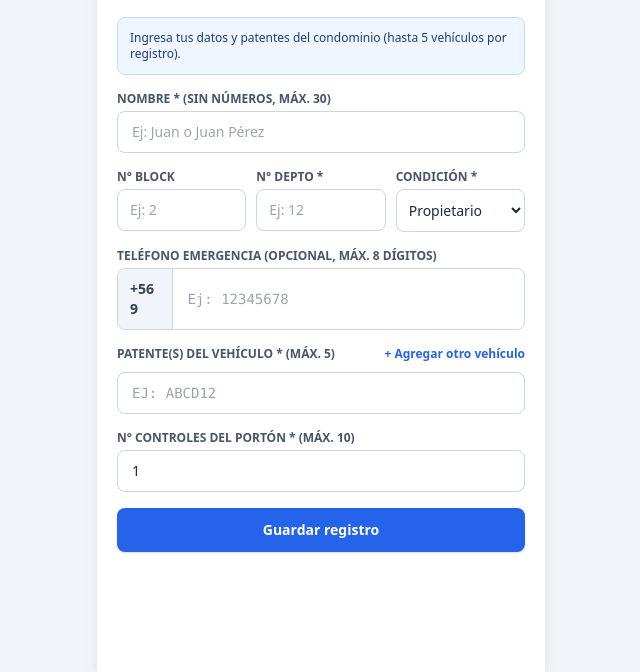
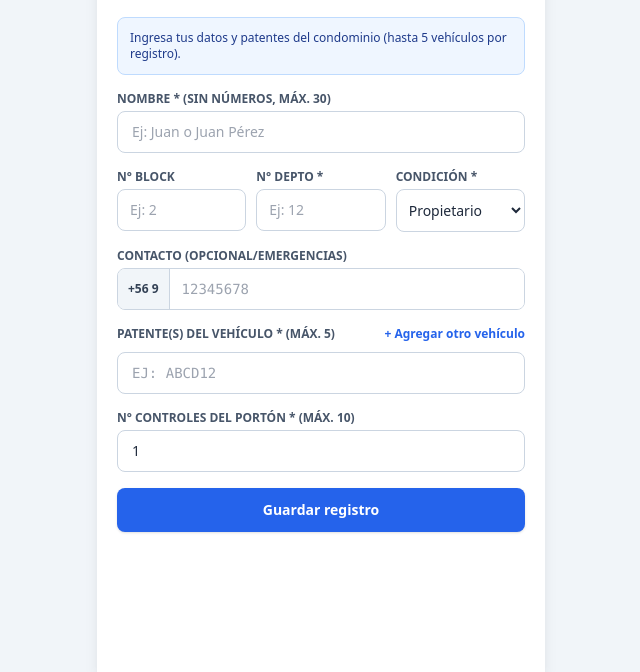
Before and after one commit to aarondiazQA/catastro-vehiculos, a plain HTML site: page index.html in a window 1280 px wide. Shown: the part 128-800 px from the top of the page, without its empty margins (319-959 px from the left). Drawn offline with nearby package versions, Linux system fonts and the light colour scheme.

```diff
--- a/index.html
+++ b/index.html
@@ -71,15 +71,16 @@
           </div>
 
           <!-- Teléfono opcional de emergencia con prefijo estático +56 9 -->
+          <!-- Teléfono opcional de emergencia con prefijo estático +56 9 -->
 <div>
-            <label class="block text-xs font-semibold uppercase text-slate-600 mb-1">TELÉFONO EMERGENCIA (OPCIONAL, MÁX. 8 DÍGITOS)</label>
-            <div class="flex rounded-lg border border-slate-300 overflow-hidden focus-within:ring-2 focus-within:ring-blue-500">
-              <span class="bg-slate-100 text-slate-700 font-semibold text-sm px-3 py-2.5 border-r border-slate-300 select-none flex items-center">
+  <label class="block text-xs font-semibold uppercase text-slate-600 mb-1">CONTACTO (OPCIONAL/EMERGENCIAS)</label>
+  <div class="flex items-stretch rounded-lg border border-slate-300 overflow-hidden focus-within:ring-2 focus-within:ring-blue-500">
+    <span class="bg-slate-100 text-slate-700 font-semibold text-xs px-2.5 py-2.5 border-r border-slate-300 select-none flex items-center whitespace-nowrap shrink-0">
       +56 9
     </span>
-              <input type="text" id="telefono" inputmode="numeric" maxlength="8" placeholder="Ej: 12345678"
+    <input type="text" id="telefono" inputmode="numeric" maxlength="8" placeholder="12345678"
       oninput="formatearTelefono(this)"
-                class="w-full px-3.5 py-2.5 text-sm font-mono focus:outline-none" />
+      class="min-w-0 flex-1 px-3 py-2.5 text-sm font-mono focus:outline-none" />
   </div>
 </div>
 
```
Lines whose indentation alone changed are shown as unchanged.
